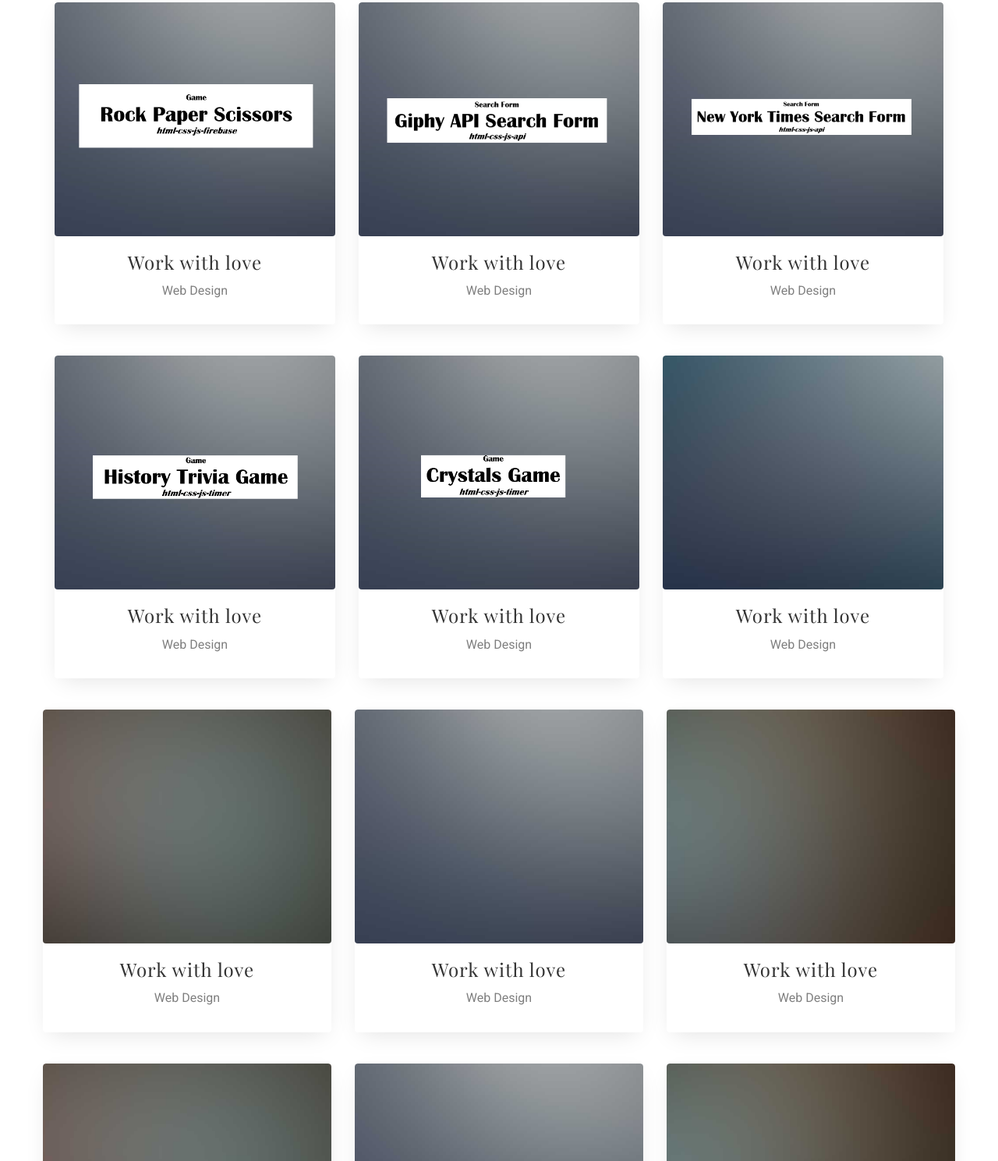
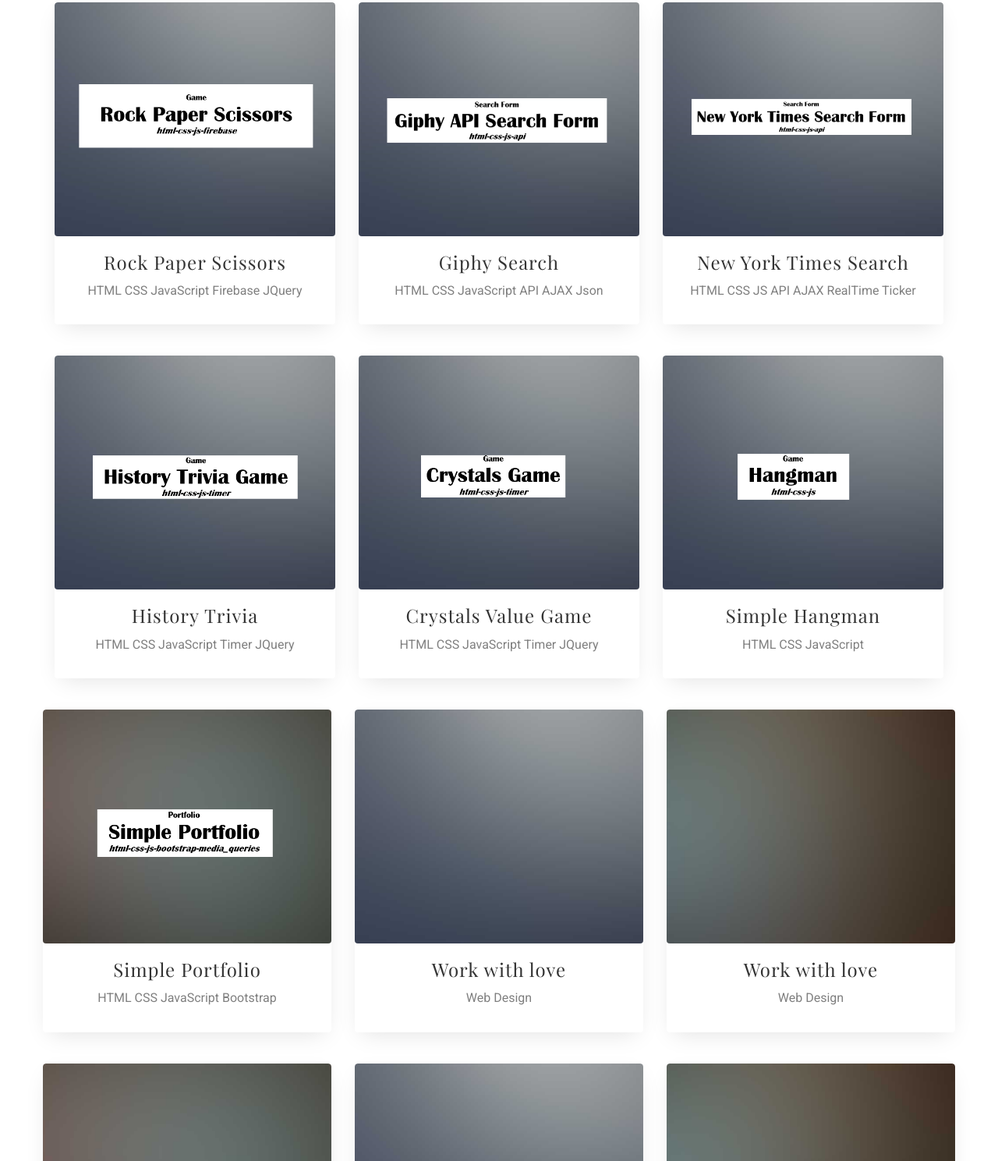
Before and after one commit to DJGilmore4U/Responsive-Portfolio, a plain HTML site: page portfolio.html in a window 1280 px wide. Shown: the part 535-2024 px from the top of the page at 78% size. Drawn offline with nearby package versions, Linux system fonts and the light colour scheme; files whose address does not match are found by name.

Commit message:
portfolio items

```diff
--- a/portfolio.html
+++ b/portfolio.html
@@ -121,72 +121,72 @@
 			<div class="row">
 				<div class="col-md-4 text-center">
 					<div class="work-inner">
-						<a href="#" class="work-grid" style="background-image: url(images/rps.png);">
+						<a href="https://DJGilmore4U.github.io/RPS_Chat_Firebase" target="_blank" class="work-grid" style="background-image: url(images/rps.png);">
 						</a>
 						<div class="desc">
-							<h3><a href="#">Work with love</a></h3>
-							<span>Web Design</span>
+							<h3><a href="https://DJGilmore4U.github.io/RPS_Chat_Firebase" target="_blank" >Rock Paper Scissors</a></h3>
+							<span>HTML CSS JavaScript Firebase JQuery</span>
 						</div>
 					</div>
 				</div>
 				<div class="col-md-4 text-center">
 					<div class="work-inner">
-						<a href="#" class="work-grid" style="background-image: url(images/giphy.png);">
+						<a href="https://DJGilmore4U.github.io/GiphyAPI" target="_blank" class="work-grid" style="background-image: url(images/giphy.png);">
 						</a>
 						<div class="desc">
-							<h3><a href="#">Work with love</a></h3>
-							<span>Web Design</span>
+							<h3><a href="https://DJGilmore4U.github.io/GiphyAPI" target="_blank">Giphy Search</a></h3>
+							<span>HTML CSS JavaScript API AJAX Json</span>
 						</div>
 					</div>
 				</div>
 				<div class="col-md-4 text-center">
 					<div class="work-inner">
-						<a href="#" class="work-grid" style="background-image: url(images/nyt.png);">
+						<a href="https://DJGilmore4U.github.io/NYT-Search-Form" target="_blank" class="work-grid" style="background-image: url(images/nyt.png);">
 						</a>
 						<div class="desc">
-							<h3><a href="#">Work with love</a></h3>
-							<span>Web Design</span>
+							<h3><a href="https://DJGilmore4U.github.io/NYT-Search-Form" target="_blank">New York Times Search</a></h3>
+							<span>HTML CSS JS API AJAX RealTime Ticker</span>
 						</div>
 					</div>
 				</div>
 				<div class="col-md-4 text-center">
 					<div class="work-inner">
-						<a href="#" class="work-grid" style="background-image: url(images/trivia.png);">
+						<a href="https://DJGilmore4U.github.io/TriviaGame" target="_blank" class="work-grid" style="background-image: url(images/trivia.png);">
 						</a>
 						<div class="desc">
-							<h3><a href="#">Work with love</a></h3>
-							<span>Web Design</span>
+							<h3><a href="https://DJGilmore4U.github.io/TriviaGame" target="_blank">History Trivia</a></h3>
+							<span>HTML CSS JavaScript Timer JQuery</span>
 						</div>
 					</div>
 				</div>
 				<div class="col-md-4 text-center">
 					<div class="work-inner">
-						<a href="#" class="work-grid" style="background-image: url(images/crystals.png);">
+						<a href="https://DJGilmore4U.github.io/week-4-game" target="_blank" class="work-grid" style="background-image: url(images/crystals.png);">
 						</a>
 						<div class="desc">
-							<h3><a href="#">Work with love</a></h3>
-							<span>Web Design</span>
+							<h3><a href="https://DJGilmore4U.github.io/week-4-game" target="_blank">Crystals Value Game</a></h3>
+							<span>HTML CSS JavaScript Timer JQuery</span>
 						</div>
 					</div>
 				</div>
 				<div class="col-md-4 text-center">
 					<div class="work-inner">
-						<a href="#" class="work-grid" style="background-image: url(images/image_6.jpg);">
+						<a href="https://DJGilmore4U.github.io/Hangman-Game" target="_blank" class="work-grid" style="background-image: url(images/hangman.png);">
 						</a>
 						<div class="desc">
-							<h3><a href="#">Work with love</a></h3>
-							<span>Web Design</span>
+							<h3><a href="https://DJGilmore4U.github.io/Hangman-Game" target="_blank">Simple Hangman</a></h3>
+							<span>HTML CSS JavaScript</span>
 						</div>
 					</div>
 				</div>
 				<div class="row">
 						<div class="col-md-4 text-center">
 							<div class="work-inner">
-								<a href="#" class="work-grid" style="background-image: url(images/image_1.jpg);">
+								<a href="https://DJGilmore4U.github.io" target="_blank" class="work-grid" style="background-image: url(images/simple.png);">
 								</a>
 								<div class="desc">
-									<h3><a href="#">Work with love</a></h3>
-									<span>Web Design</span>
+									<h3><a href="https://DJGilmore4U.github.io" target="_blank">Simple Portfolio</a></h3>
+									<span>HTML CSS JavaScript Bootstrap</span>
 								</div>
 							</div>
 						</div>
```
Also changed, not shown: images/simple.png (added).
